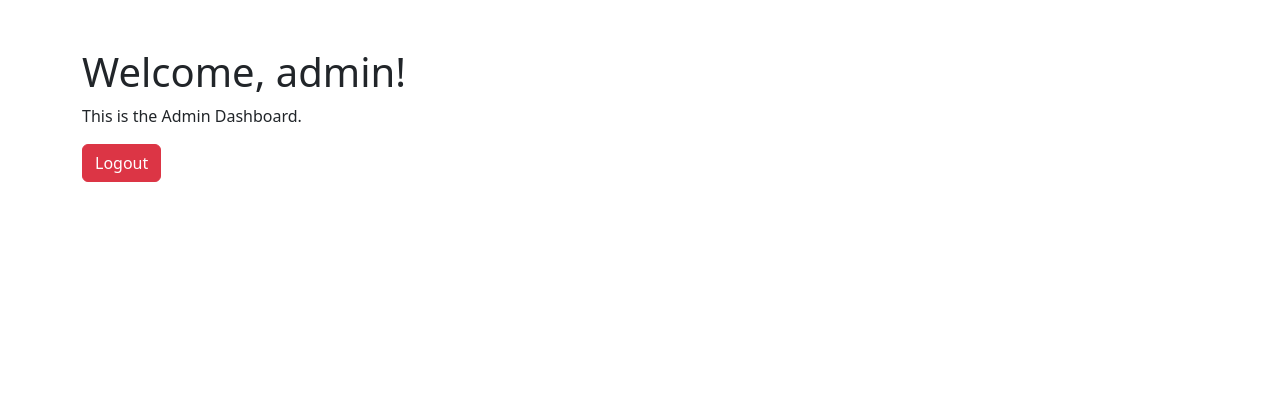
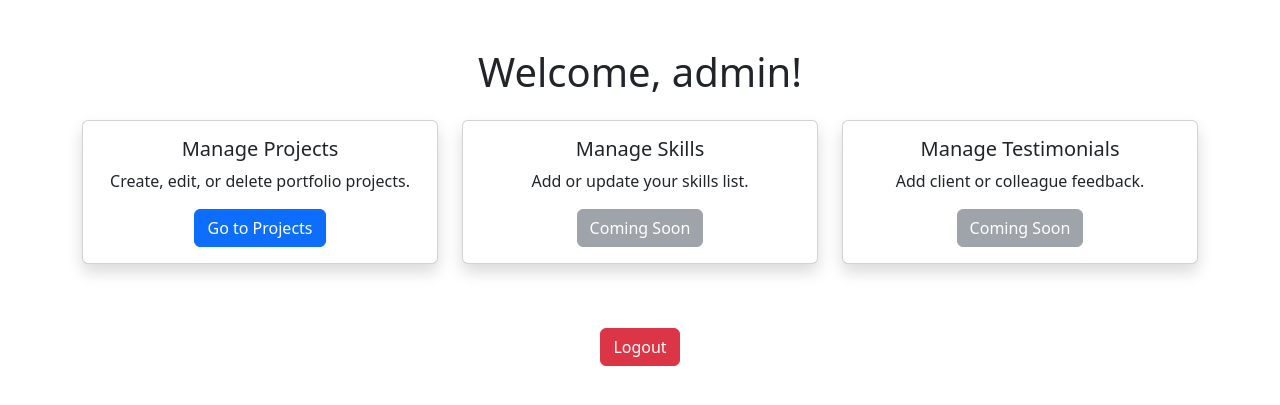
Before and after one commit to guired513/flask-portfolio-dashboard, a Flask app: page /dashboard in a window 1280 px wide. Shown: the top 405 px of the page. Run offline with Flask 3, Linux system fonts and the light colour scheme; a user stored in the database is signed in.

Commit message:
Refactor admin dashboard layout for improved project management interface

```diff
--- a/templates/dashboard.html
+++ b/templates/dashboard.html
@@ -2,12 +2,46 @@
 <html lang="en">
 <head>
     <meta charset="UTF-8">
-    <title>Admin Dashboard - Portfolio Dashboard</title>
+    <title>Admin Dashboard - Portfolio</title>
     <link href="https://cdn.jsdelivr.net/npm/bootstrap@5.3.3/dist/css/bootstrap.min.css" rel="stylesheet">
 </head>
 <body class="container mt-5">
-    <h1>Welcome, {{ username }}!</h1>
-    <p>This is the Admin Dashboard.</p>
-    <a href="{{ url_for('logout') }}" class="btn btn-danger">Logout</a>
+    <h1 class="text-center mb-4">Welcome, {{ username }}!</h1>
+
+    <div class="row text-center">
+        <div class="col-md-4 mb-3">
+            <div class="card h-100 shadow">
+                <div class="card-body">
+                    <h5 class="card-title">Manage Projects</h5>
+                    <p class="card-text">Create, edit, or delete portfolio projects.</p>
+                    <a href="{{ url_for('list_projects') }}" class="btn btn-primary">Go to Projects</a>
+                </div>
+            </div>
+        </div>
+
+        <div class="col-md-4 mb-3">
+            <div class="card h-100 shadow">
+                <div class="card-body">
+                    <h5 class="card-title">Manage Skills</h5>
+                    <p class="card-text">Add or update your skills list.</p>
+                    <a href="#" class="btn btn-secondary disabled">Coming Soon</a>
+                </div>
+            </div>
+        </div>
+
+        <div class="col-md-4 mb-3">
+            <div class="card h-100 shadow">
+                <div class="card-body">
+                    <h5 class="card-title">Manage Testimonials</h5>
+                    <p class="card-text">Add client or colleague feedback.</p>
+                    <a href="#" class="btn btn-secondary disabled">Coming Soon</a>
+                </div>
+            </div>
+        </div>
+    </div>
+
+    <div class="text-center mt-5">
+        <a href="{{ url_for('logout') }}" class="btn btn-danger">Logout</a>
+    </div>
 </body>
 </html>
```
